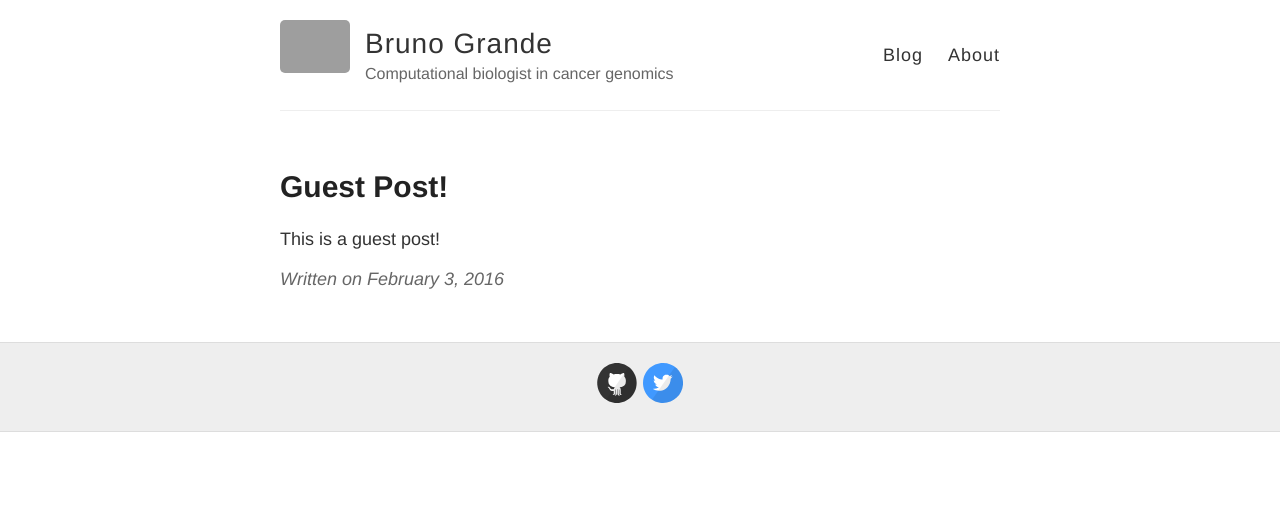
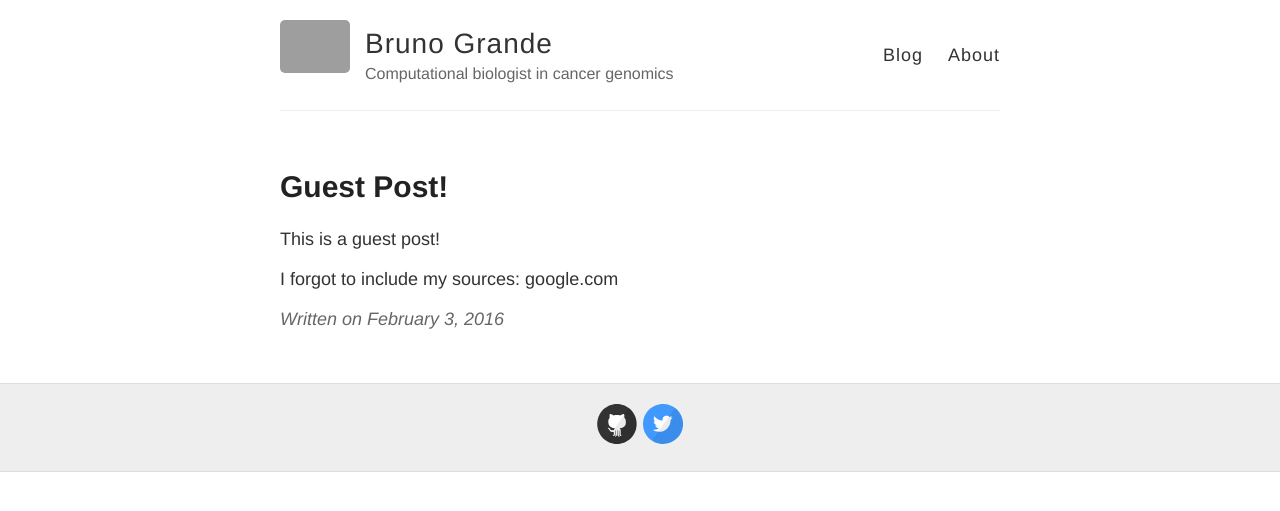
Before and after one commit to BrunoGrandePhD/my-blog, a Jekyll site: the page built from _posts/2016-02-03-Guest-Post.md, in a window 1280 px wide. Shown: the top 511 px of the page. Built offline with Jekyll 4.4.1, drawn with Linux system fonts in a browser that asks for light colours; Markdown is read by kramdown in place of the engine named in the settings; grey boxes are pictures that could not be loaded.

Commit message:
Add sources

```diff
--- a/_posts/2016-02-03-Guest-Post.md
+++ b/_posts/2016-02-03-Guest-Post.md
@@ -4,3 +4,5 @@ title: Guest Post!
 ---
 
 This is a guest post!
+
+I forgot to include my sources: google.com
```
